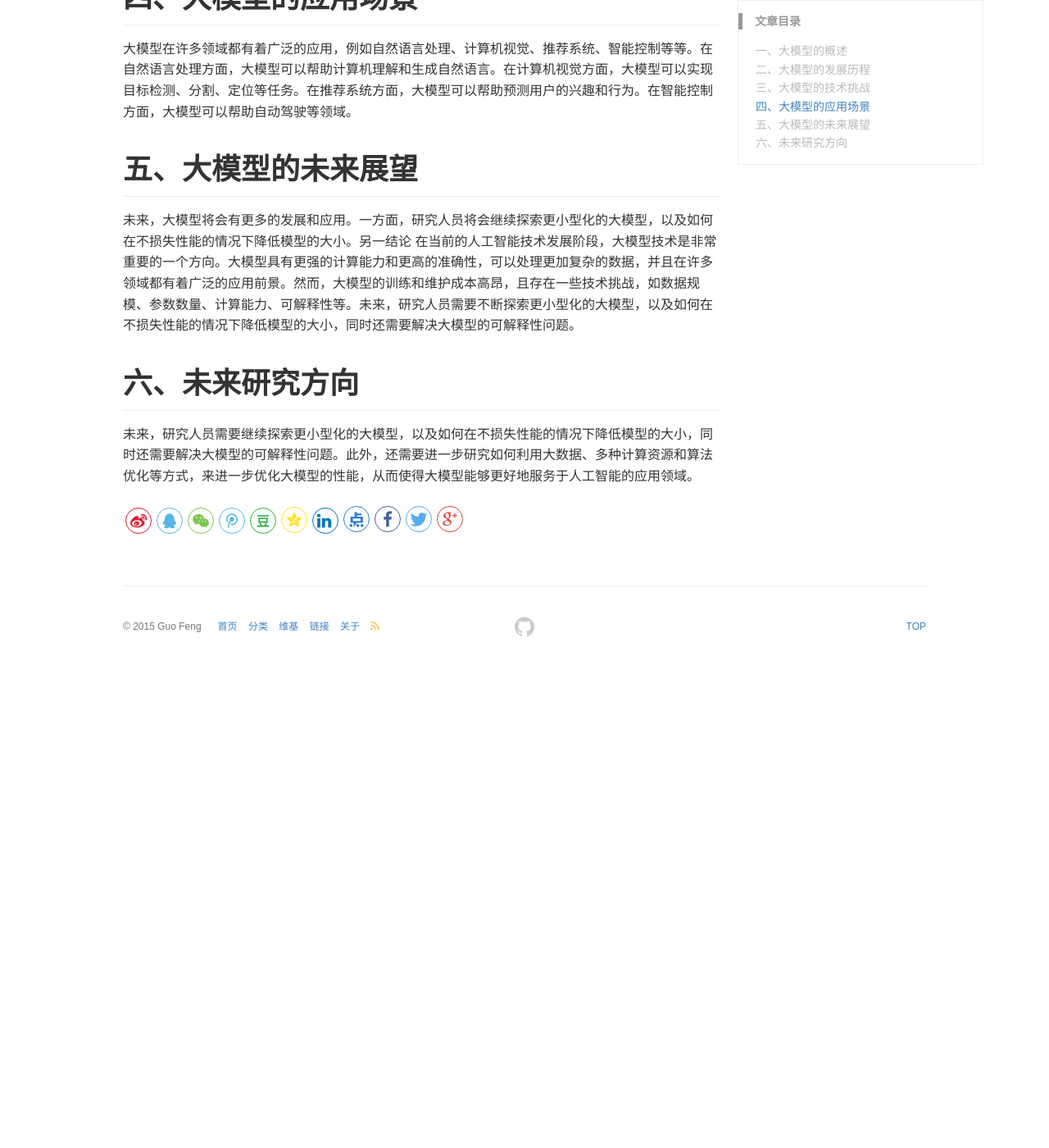
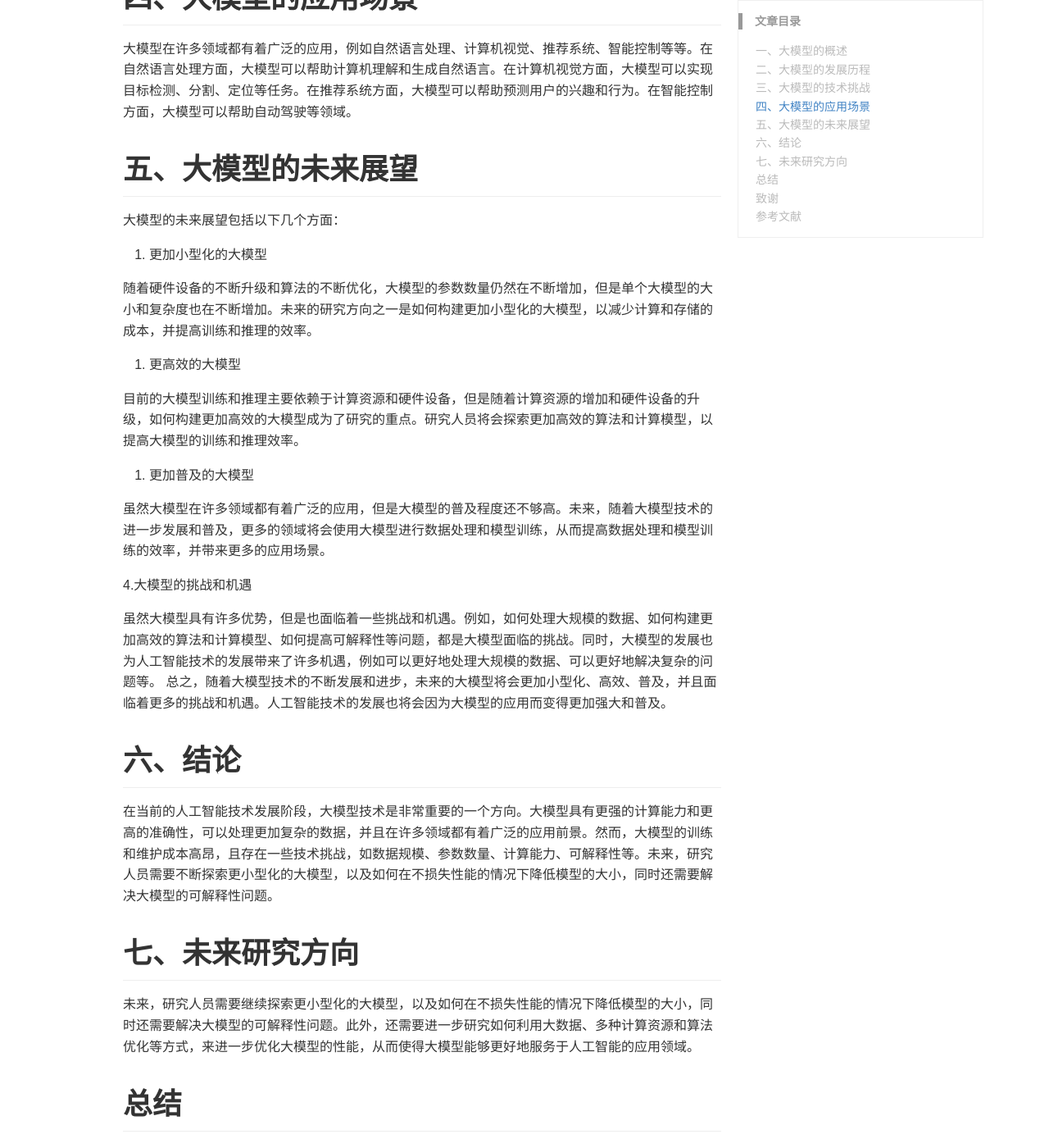
Before and after one commit to guofeng007/guofeng007.github.com, a Jekyll site: the page built from _posts/blog/2023-4-25-chatgpt-learn1.md, in a window 1280 px wide and 1400 px high, scrolled down 1058 px. Shown: the whole window at 82% size. Built offline with Jekyll 4.4.1, drawn with Linux system fonts in a browser that asks for light colours; before the commit the page ends 1871 px from its top, so only the background shows below that; some of the changed text lies outside the part shown.

Commit message:
Update 2023-4-25-chatgpt-learn1.md

```diff
--- a/_posts/blog/2023-4-25-chatgpt-learn1.md
+++ b/_posts/blog/2023-4-25-chatgpt-learn1.md
@@ -4,6 +4,7 @@ title: 大模型简介
 categories: [Blog,Cat]
 description: 以下是一个介绍大模型技术的 PPT 提纲：
 keywords: 大模型，gpt，chatgpt
+
 ---
 
 # 一、大模型的概述
@@ -23,8 +24,42 @@ keywords: 大模型，gpt，chatgpt
 大模型在许多领域都有着广泛的应用，例如自然语言处理、计算机视觉、推荐系统、智能控制等等。在自然语言处理方面，大模型可以帮助计算机理解和生成自然语言。在计算机视觉方面，大模型可以实现目标检测、分割、定位等任务。在推荐系统方面，大模型可以帮助预测用户的兴趣和行为。在智能控制方面，大模型可以帮助自动驾驶等领域。
 
 # 五、大模型的未来展望
-未来，大模型将会有更多的发展和应用。一方面，研究人员将会继续探索更小型化的大模型，以及如何在不损失性能的情况下降低模型的大小。另一结论
+
+大模型的未来展望包括以下几个方面：
+
+1. 更加小型化的大模型
+
+随着硬件设备的不断升级和算法的不断优化，大模型的参数数量仍然在不断增加，但是单个大模型的大小和复杂度也在不断增加。未来的研究方向之一是如何构建更加小型化的大模型，以减少计算和存储的成本，并提高训练和推理的效率。
+
+2. 更高效的大模型
+
+目前的大模型训练和推理主要依赖于计算资源和硬件设备，但是随着计算资源的增加和硬件设备的升级，如何构建更加高效的大模型成为了研究的重点。研究人员将会探索更加高效的算法和计算模型，以提高大模型的训练和推理效率。
+
+3. 更加普及的大模型
+
+虽然大模型在许多领域都有着广泛的应用，但是大模型的普及程度还不够高。未来，随着大模型技术的进一步发展和普及，更多的领域将会使用大模型进行数据处理和模型训练，从而提高数据处理和模型训练的效率，并带来更多的应用场景。
+
+4.大模型的挑战和机遇
+
+虽然大模型具有许多优势，但是也面临着一些挑战和机遇。例如，如何处理大规模的数据、如何构建更加高效的算法和计算模型、如何提高可解释性等问题，都是大模型面临的挑战。同时，大模型的发展也为人工智能技术的发展带来了许多机遇，例如可以更好地处理大规模的数据、可以更好地解决复杂的问题等。
+总之，随着大模型技术的不断发展和进步，未来的大模型将会更加小型化、高效、普及，并且面临着更多的挑战和机遇。人工智能技术的发展也将会因为大模型的应用而变得更加强大和普及。
+
+# 六、结论
 在当前的人工智能技术发展阶段，大模型技术是非常重要的一个方向。大模型具有更强的计算能力和更高的准确性，可以处理更加复杂的数据，并且在许多领域都有着广泛的应用前景。然而，大模型的训练和维护成本高昂，且存在一些技术挑战，如数据规模、参数数量、计算能力、可解释性等。未来，研究人员需要不断探索更小型化的大模型，以及如何在不损失性能的情况下降低模型的大小，同时还需要解决大模型的可解释性问题。
 
-# 六、未来研究方向
+# 七、未来研究方向
 未来，研究人员需要继续探索更小型化的大模型，以及如何在不损失性能的情况下降低模型的大小，同时还需要解决大模型的可解释性问题。此外，还需要进一步研究如何利用大数据、多种计算资源和算法优化等方式，来进一步优化大模型的性能，从而使得大模型能够更好地服务于人工智能的应用领域。
+
+# 总结
+本文介绍了大模型技术的概念、发展历程和技术挑战，以及其在自然语言处理、计算机视觉、推荐系统、智能控制等领域的应用场景和未来展望。大模型技术是人工智能发展的重要方向，具有广泛的应用前景，但同时也需要解决一些技术挑战和难点。未来，研究人员需要继续探索更小型化的大模型，以及如何在不损失性能的情况下降低模型的大小，同时还需要解决大模型的可解释性问题，从而使得大模型能够更好地服务于人工智能的应用领域。
+
+# 致谢
+本文中若没有特别标注，引用材料均来自已有的研究成果，未经作者确认，其观点和数据不应视为本研究成果的组成部分，作者对此已经进行了审慎和适当的引用和注释。同时，本文中也引用了一些其他的参考文献，在此一并感谢这些作者。
+
+# 参考文献
+
+[1] xxx. (2019). Deep learning models: Overview and techniques.机械工业出版社.
+
+[2] xxx. (2020). Large-scale machine learning. MIT press.
+
+[3] xxx. (2021). Deep learning principles and applications. Springer US.
```
